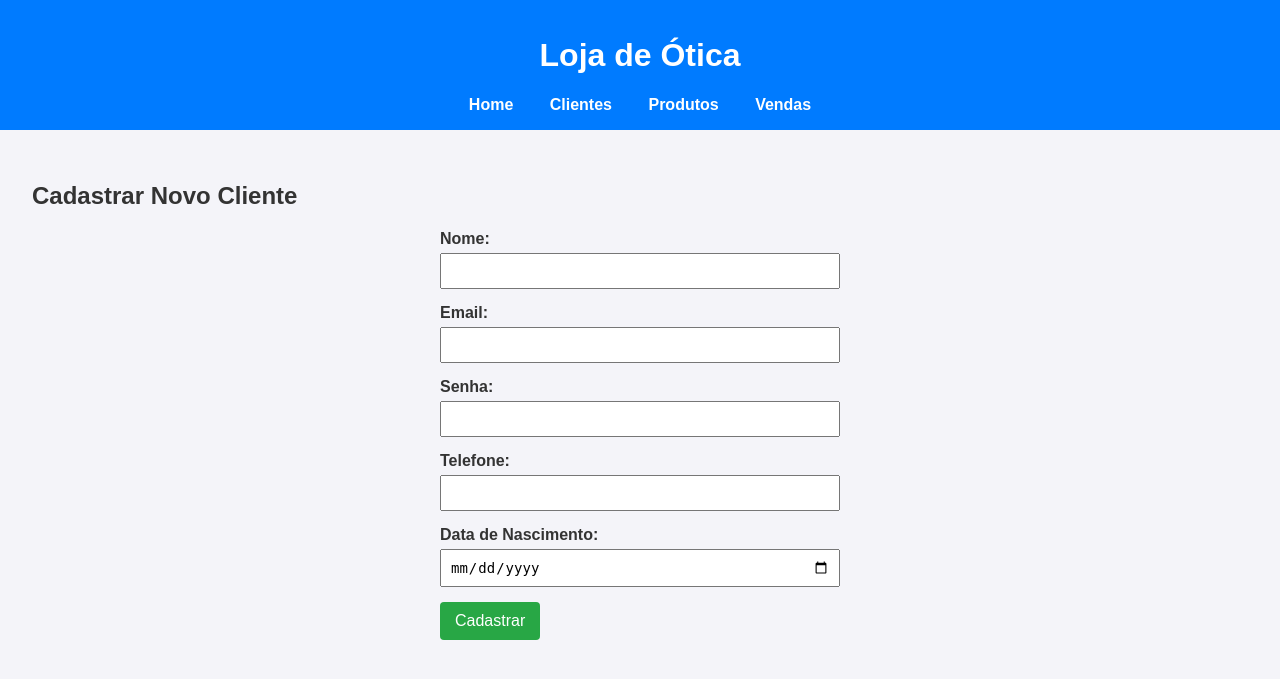
After one commit to RollDack/Proj-otica_SAT, a Flask app: page /customers/register in a window 1280 px wide. The commit adds this page. Shown: the top 679 px of the page. Run offline with Flask 3, Linux system fonts and the light colour scheme.

Commit message:
Implementação de cadastro de clientes

```diff
--- a/app/__init__.py
+++ b/app/__init__.py
@@ -5,17 +5,19 @@ db = SQLAlchemy()
 
 def create_app():
     app = Flask(__name__)
+    app.config['SECRET_KEY'] = 'sua_chave_secreta_aqui'
     app.config['SQLALCHEMY_DATABASE_URI'] = 'mysql+mysqlconnector://root:password@localhost/optical_store'
     app.config['SQLALCHEMY_TRACK_MODIFICATIONS'] = False
 
     db.init_app(app)
 
-
     from app.routes.home import home_bp
+    from app.routes.customer import customers_bp
     from app.routes.products import products_bp
     from app.routes.sales import sales_bp
 
     app.register_blueprint(home_bp)
+    app.register_blueprint(customers_bp, url_prefix='/customers')
     app.register_blueprint(products_bp, url_prefix='/products')
     app.register_blueprint(sales_bp, url_prefix='/sales')
 
--- /dev/null
+++ b/app/routes/customer.py
@@ -0,0 +1,67 @@
+from flask import Blueprint, render_template, request, redirect, url_for, flash
+from app.models import db, Customer
+from sqlalchemy.exc import IntegrityError
+
+customers_bp = Blueprint('customers', __name__)
+
+@customers_bp.route('/')
+def list_customers():
+    customers = Customer.query.all()
+    return render_template('customers.html', customers=customers)
+
+@customers_bp.route('/register', methods=['GET', 'POST'])
+def register_customer():
+    if request.method == 'POST':
+        name = request.form['name']
+        email = request.form['email']
+        password = request.form['password']
+        phone = request.form['phone']
+        birthdate = request.form['birthdate']
+
+        existing = Customer.query.filter_by(email=email).first()
+        if existing:
+            flash("Email já cadastrado!", "error")
+            return redirect(url_for('customers.register_customer'))
+
+        new_customer = Customer(
+            name=name,
+            email=email,
+            password=password,
+            phone=phone,
+            birthdate=birthdate
+        )
+        db.session.add(new_customer)
+        db.session.commit()
+
+        # ✅ Aqui mudamos o destino para a home
+        flash("Cadastro realizado com sucesso!", "success")
+        return redirect(url_for('home.home'))
+
+    return render_template('register_customer.html')
+
+
+@customers_bp.route('/update', methods=['POST'])
+def update_customer():
+    customer_id = request.form.get('id')
+    name = request.form.get('name')
+    email = request.form.get('email')
+    phone = request.form.get('phone')
+    birthdate = request.form.get('birthdate')
+
+    customer = Customer.query.get(customer_id)
+    if customer:
+        customer.name = name
+        customer.email = email
+        customer.phone = phone
+        customer.birthdate = birthdate
+        db.session.commit()
+
+    return redirect(url_for('customers.list_customers'))
+
+
+@customers_bp.route('/delete/<int:customer_id>', methods=['POST'])
+def delete_customer(customer_id):
+    customer = Customer.query.get_or_404(customer_id)
+    db.session.delete(customer)
+    db.session.commit()
+    return redirect(url_for('customers.list_customers'))
--- a/app/static/css/styles.css
+++ b/app/static/css/styles.css
@@ -65,3 +65,29 @@ button {
 button:hover {
     background-color: #0056b3;
 }
+
+.flash-messages {
+    list-style-type: none;
+    padding: 10px;
+}
+
+.flash-messages .success {
+    color: green;
+    font-weight: bold;
+}
+
+.flash-messages .error {
+    color: red;
+    font-weight: bold;
+}
+
+.add-button {
+    position: absolute;
+    top: 20px;
+    right: 20px;
+    background: #28a745;
+    color: white;
+    padding: 10px 16px;
+    text-decoration: none;
+    border-radius: 4px;
+}
--- a/app/templates/base.html
+++ b/app/templates/base.html
@@ -11,6 +11,7 @@
         <h1>Loja de Ótica</h1>
         <nav>
             <a href="/">Home</a>
+            <a href="/customers">Clientes</a>
             <a href="/products">Produtos</a>
             <a href="/sales">Vendas</a>
         </nav>
--- a/app/templates/home.html
+++ b/app/templates/home.html
@@ -2,6 +2,8 @@
 {% extends "base.html" %}
 
 {% block content %}
+<a href="{{ url_for('customers.register_customer') }}" class="add-button">Cadastre-se</a>
+
 <h1>Bem-vindo à Loja de Ótica</h1>
 <p>Explore nossos produtos e gerencie suas vendas com facilidade!</p>
 {% endblock %}
--- a/app/templates/products.html
+++ b/app/templates/products.html
@@ -1,6 +1,9 @@
 {% extends "base.html" %}
 
 {% block content %}
+
+<a href="{{ url_for('customers.register_customer') }}" class="add-button">Cadastre-se</a>
+
 <h2>Lista de Produtos</h2>
 
 <table>
--- /dev/null
+++ b/app/templates/register_customer.html
@@ -0,0 +1,67 @@
+{% extends "base.html" %}
+
+{% block content %}
+<h2>Cadastrar Novo Cliente</h2>
+
+
+<form method="post" class="form-vertical">
+    <div class="form-group">
+        <label for="name">Nome:</label>
+        <input type="text" id="name" name="name" required>
+    </div>
+
+    <div class="form-group">
+        <label for="email">Email:</label>
+        <input type="email" id="email" name="email" required>
+    </div>
+
+    <div class="form-group">
+        <label for="password">Senha:</label>
+        <input type="password" id="password" name="password" required>
+    </div>
+
+    <div class="form-group">
+        <label for="phone">Telefone:</label>
+        <input type="text" id="phone" name="phone">
+    </div>
+
+    <div class="form-group">
+        <label for="birthdate">Data de Nascimento:</label>
+        <input type="date" id="birthdate" name="birthdate">
+    </div>
+
+    <button type="submit">Cadastrar</button>
+</form>
+
+<style>
+    .form-vertical {
+        max-width: 400px;
+        margin: auto;
+    }
+    .form-group {
+        margin-bottom: 15px;
+        display: flex;
+        flex-direction: column;
+    }
+    label {
+        margin-bottom: 5px;
+        font-weight: bold;
+    }
+    input[type="text"],
+    input[type="email"],
+    input[type="password"],
+    input[type="date"] {
+        padding: 8px;
+        font-size: 14px;
+    }
+    button {
+        padding: 10px 15px;
+        background-color: #28a745;
+        color: white;
+        border: none;
+        border-radius: 4px;
+        font-size: 16px;
+    }
+</style>
+
+{% endblock %}
```
Also changed, not shown: app/models.py (+9 -0 lines), app/static/js/customers.js (added, +76 -0 lines), app/templates/customers.html (added, +79 -0 lines), migrations/versions/04b3dd0e98c1_.py (added, +34 -0 lines), migrations/versions/d6c0b62ba7d6_.py (renamed from migrations/versions/7c03c3805810_initial_migration.py, +13 -4 lines), run.py (+5 -4 lines), app/routes/__init__.py (deleted), app/static/js/products.js (line endings or trailing spaces), 1 other file.
